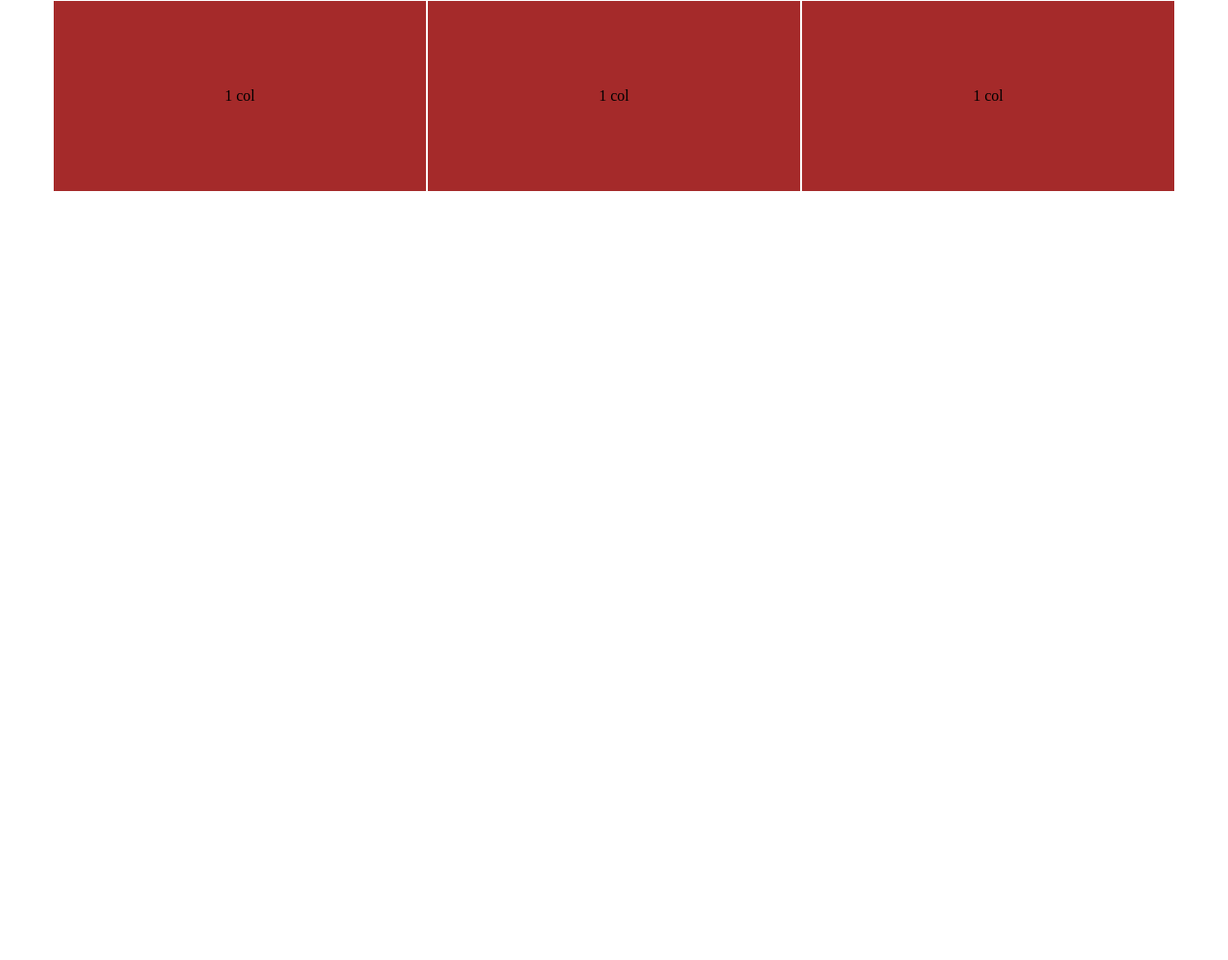
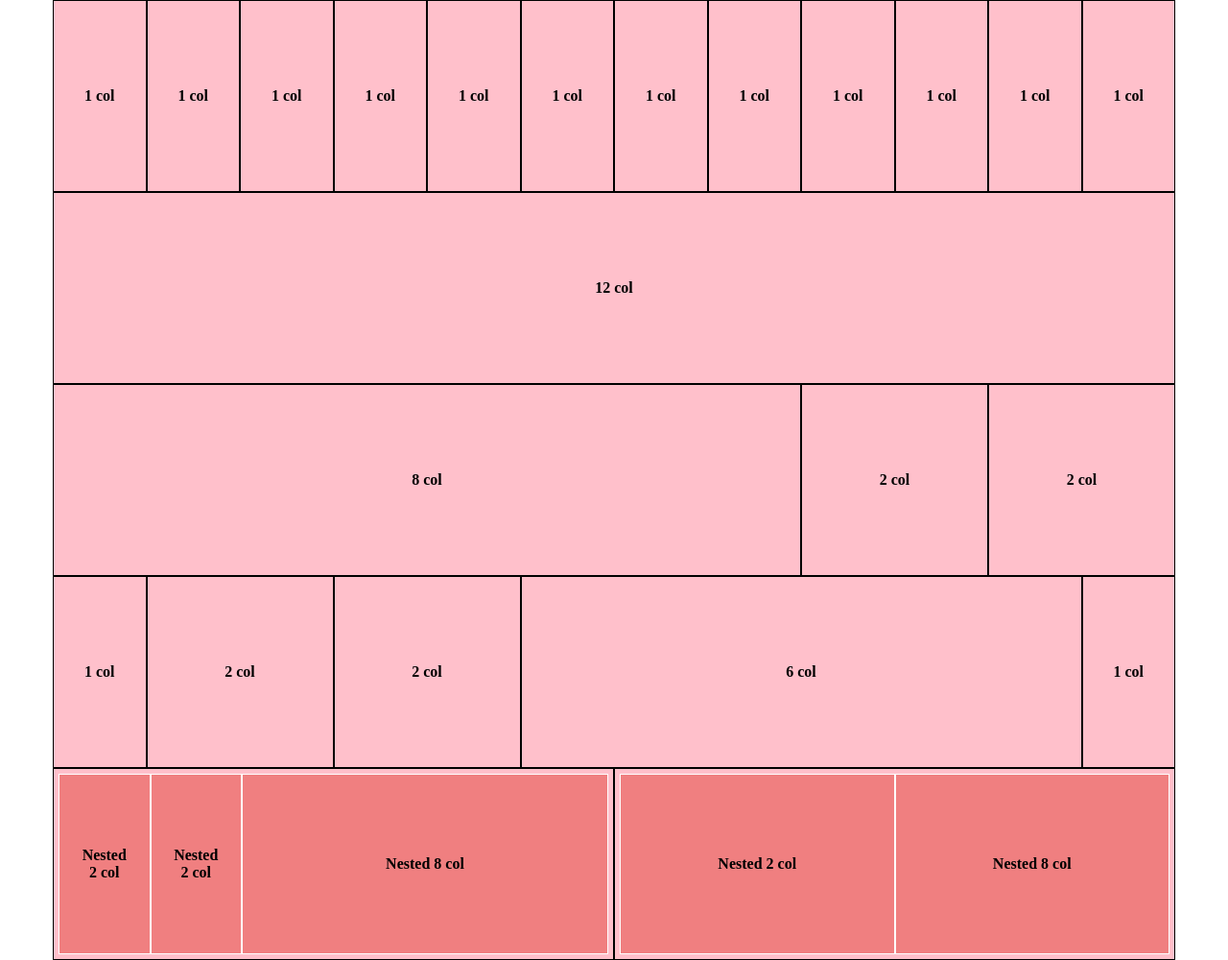
Before and after one commit to MAD71241/html-css-12bool, a plain HTML site: page index.html in a window 1280 px wide. Shown: the whole page at 96% size. Before the commit the page ends 800 px from the top, so only its background shows below. Drawn offline with Linux system fonts and the light colour scheme.

Commit message:
Esercizio completo

```diff
--- a/assets/css/12-column.css
+++ b/assets/css/12-column.css
@@ -19,7 +19,16 @@
 
 .dbg [class*="col-"] {
     height: 200px;
-    background-color: brown;
+    background-color: #FFC0CB;
+    padding: 5px;
+    border: 1px solid black;
+    text-align: center;
+    font-weight: bold;
+}
+
+.dbg [class*="col-"]>[class*="col-"] {
+    height: 100%;
+    background-color: #F07F80;
     border: 1px solid white;
 }
 
@@ -131,5 +140,3 @@
 .col-offset-11 {
     margin-left: calc((100% / 12)* 11);
 }
-
-/* CENTER ME */
--- a/index.html
+++ b/index.html
@@ -11,9 +11,40 @@
 
     <div class="container">
         <div class="row">
-            <div class="col-4"><p>1 col</p></div>
-            <div class="col-4"><p>1 col</p></div>
-            <div class="col-4"><p>1 col</p></div>
+            <div class="col-1"><p>1 col</p></div>
+            <div class="col-1"><p>1 col</p></div>
+            <div class="col-1"><p>1 col</p></div>
+            <div class="col-1"><p>1 col</p></div>
+            <div class="col-1"><p>1 col</p></div>
+            <div class="col-1"><p>1 col</p></div>
+            <div class="col-1"><p>1 col</p></div>
+            <div class="col-1"><p>1 col</p></div>
+            <div class="col-1"><p>1 col</p></div>
+            <div class="col-1"><p>1 col</p></div>
+            <div class="col-1"><p>1 col</p></div>
+            <div class="col-1"><p>1 col</p></div>
+            <div class="col-12"><p>12 col</p></div>
+            <div class="col-8"><p>8 col</p></div>
+            <div class="col-2"><p>2 col</p></div>
+            <div class="col-2"><p>2 col</p></div>
+            <div class="col-1"><p>1 col</p></div>
+            <div class="col-2"><p>2 col</p></div>
+            <div class="col-2"><p>2 col</p></div>
+            <div class="col-6"><p>6 col</p></div>
+            <div class="col-1"><p>1 col</p></div>
+        </div>
+    </div>
+    <div class="container">
+        <div class="row">
+            <div class="col-6">
+                <div class="col-2"><p>Nested 2 col</p></div>
+                <div class="col-2"><p>Nested 2 col</p></div>
+                <div class="col-8"><p>Nested 8 col</p></div>
+            </div>
+            <div class="col-6">
+                <div class="col-6"><p>Nested 2 col</p></div>
+                <div class="col-6"><p>Nested 8 col</p></div>
+            </div>
         </div>
     </div>
 
```
